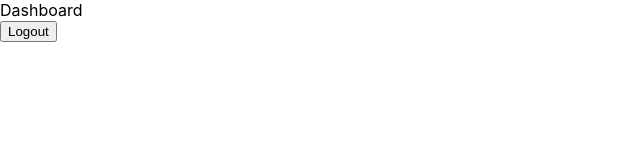
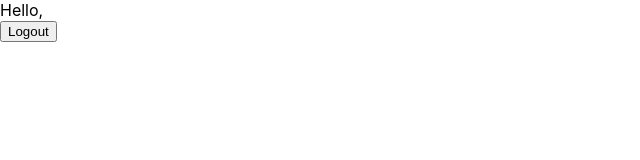
Before and after one commit to zummrs/Pet-Pal-Play-Hub, a React (Create React App) app in the folder pet-playdate/: page / in a window 1280 px wide. Shown: the top 160 px of the page, without its empty margins (0-640 px from the left). Built offline with nearby package versions, Linux system fonts and the light colour scheme.

Commit message:
username shows on dashboard

```diff
--- a/pet-playdate/src/Components/Dashboard.jsx
+++ b/pet-playdate/src/Components/Dashboard.jsx
@@ -1,9 +1,11 @@
-import React from 'react'
+import React, { useState, useEffect } from 'react'
 import { useNavigate } from 'react-router-dom'
 import { auth } from '../firebase/firebase';
+// import { updateCurrentUser } from 'firebase/auth';
 
 
 export const Dashboard = () => {
+    const [username, setUsername] = useState('');
     const navigate = useNavigate();
 
     const handleLogout = () => {
@@ -12,9 +14,16 @@ export const Dashboard = () => {
 
     };
 
+    useEffect(() => {
+      const currentUser = auth.currentUser;
+      if (currentUser) {
+        setUsername(currentUser.displayName || 'User');
+      }
+    }, []);
+
   return (
     <div>
-        <div>Dashboard</div>
+        <div>Hello, {username}</div>
         <button onClick={handleLogout}>Logout</button>
     </div>
   )
--- a/pet-playdate/src/Components/Signup.jsx
+++ b/pet-playdate/src/Components/Signup.jsx
@@ -1,9 +1,12 @@
 import React, { useState } from 'react';
 import { Link, useNavigate } from 'react-router-dom';
 import { auth } from '../firebase/firebase';
+import { updateProfile } from 'firebase/auth';
 import email_icon from './Assets/email.png';
 import password_icon from './Assets/password.png';
 import user_icon from './Assets/person.png'
+
+
 
 const Signup = () => {
   const [email, setEmail] = useState('');
@@ -33,8 +36,13 @@ const Signup = () => {
   const handleSignup = async (e) => {
     e.preventDefault();
     try {
+      console.log('Signup button clicked');
       const userCredential = await auth.createUserWithEmailAndPassword(email, password);
       console.log('Signup successful:', userCredential);
+
+      const user = userCredential.user;
+
+      await updateProfile(user, { displayName: username });
       navigate('/');
     } catch (error) {
       console.error('Signup error:', error);
```
